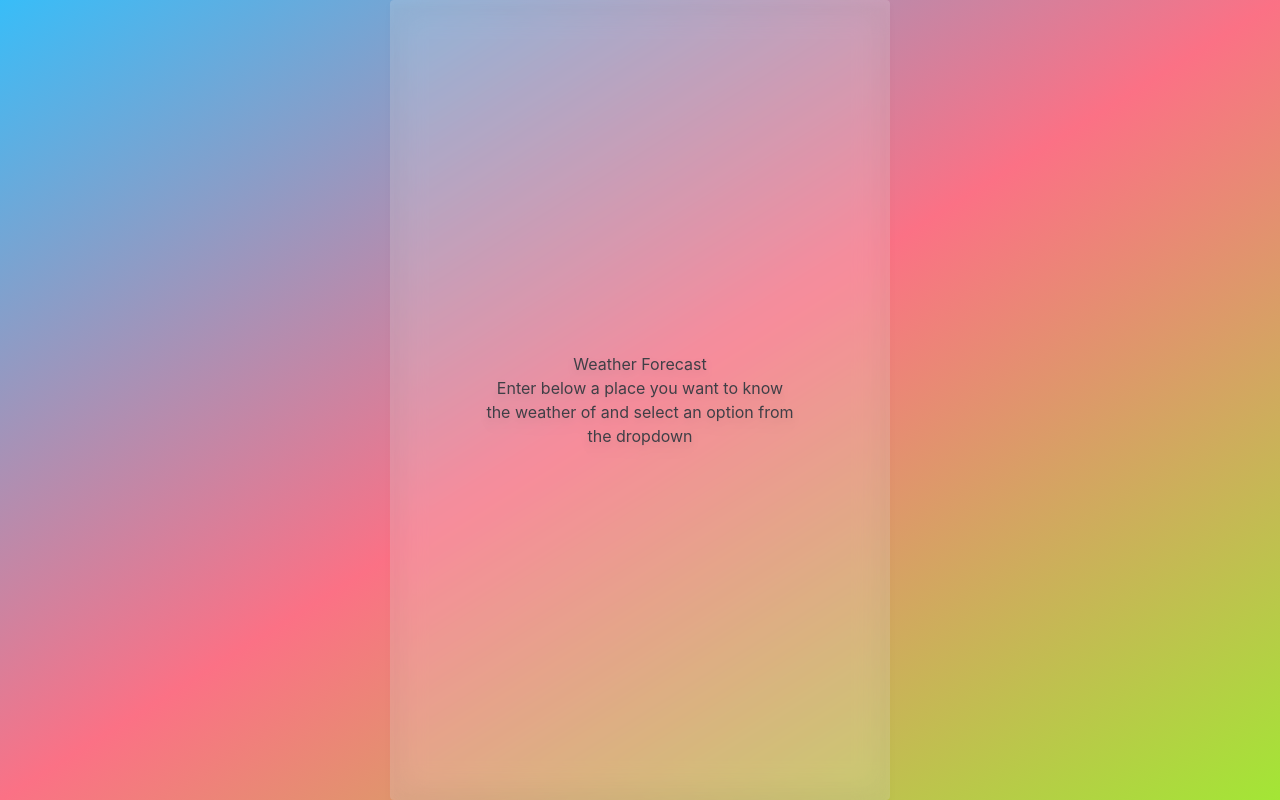
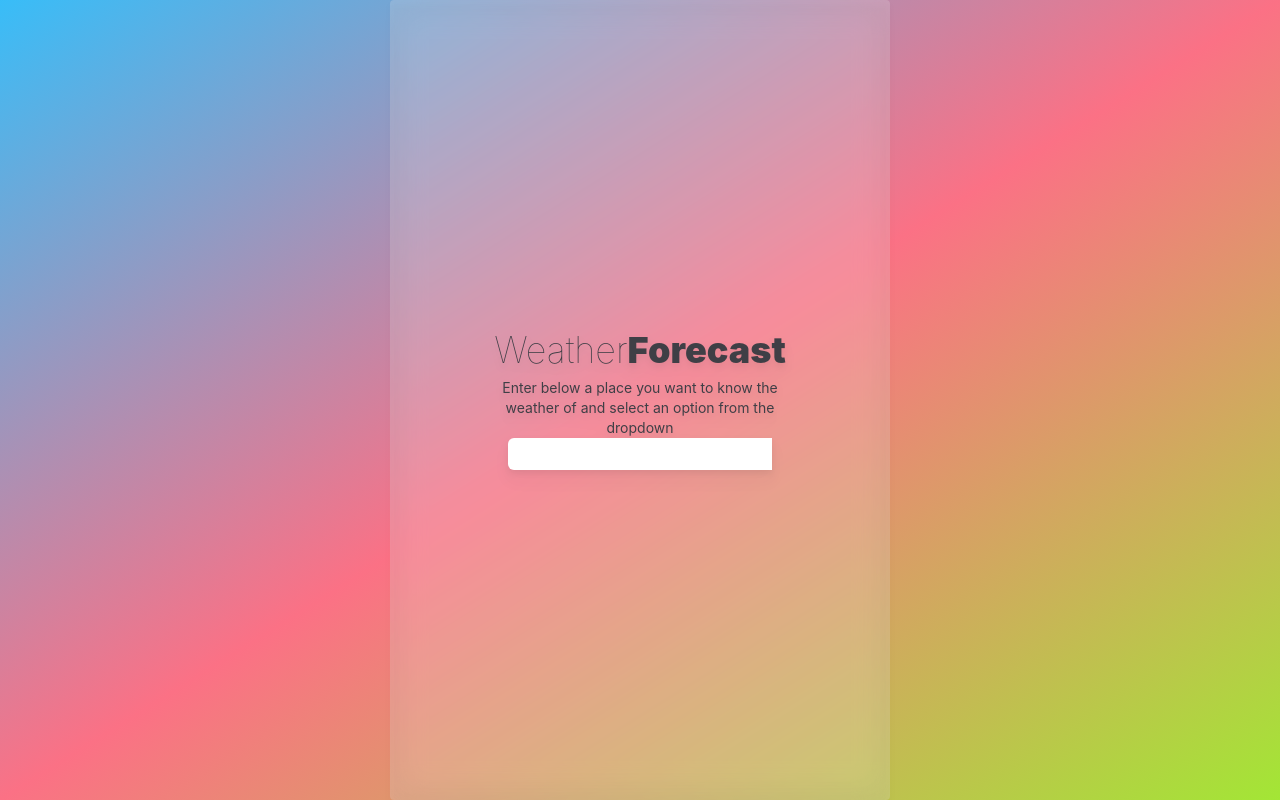
Before and after one commit to matthewkuria/weatherApp, a React (Create React App) app: page / in a window 1280 px wide. Built offline with nearby package versions, Linux system fonts and the light colour scheme.

Commit message:
add new files

```diff
--- a/src/App.tsx
+++ b/src/App.tsx
@@ -2,10 +2,17 @@ const App = () => {
   return (
     <main className="flex justify-center items-center bg-gradient-to-br from-sky-400 via-rose-400 to-lime-400 h-[100vh] w-full">
       <section className="w-full md:max-w-[500px] p-4 flex flex-col text-center items-center justify-center md:px-10 lg:p-24 h-full lg:h-full lg;h-[500px] bg-white bg-opacity-20 backdrop-blur-lg drop-shadow-lg rounded text-zinc-700">
-    <h1>Weather Forecast </h1>
-    <p>Enter below a place you want to know the weather of and select an option from the dropdown</p>
+    <h1 className="text-4xl font-thin">Weather
+     <span className="font-black">Forecast</span>
+     </h1>
+     <p className="text-sm mt-2">Enter below a place you want to know the weather of and select an option from the dropdown</p>
+
+      <input type="text"
+      value={""}
+       className="px-2 py-1 rounded-l-md border-white"
+       />
+
       </section>
-
     </main>
   )
 }
```
